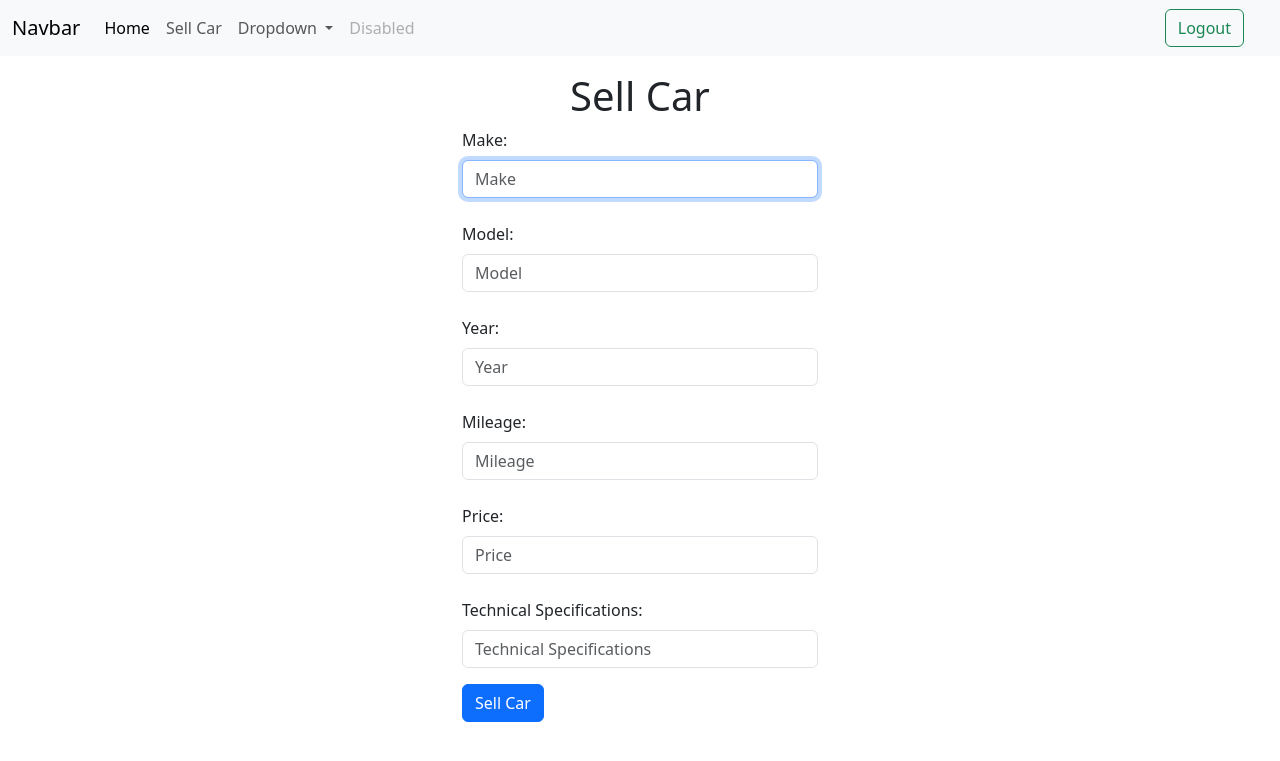
After one commit to ramiqayya/cs50final, a Flask app: page /sell in a window 1280 px wide. The commit adds this page. Shown: the top 761 px of the page. Run offline with Flask 2, Linux system fonts and the light colour scheme; a user stored in the database is signed in; some libraries are stand-ins or nearby versions.

Commit message:
add sell car template and functionality

```diff
--- a/app.py
+++ b/app.py
@@ -15,8 +15,6 @@ Session(app)
 db = SQL("sqlite:///projectv2.db")
 
 
-
-
 @app.route("/logout")
 def logout():
     """Log user out"""
@@ -26,7 +24,6 @@ def logout():
 
     # Redirect user to login form
     return redirect("/")
-
 
 
 @app.route("/login", methods=["GET", "POST"])
@@ -66,16 +63,42 @@ def login():
         return render_template("login.html")
 
 
+@app.route("/sell", methods=["GET", "POST"])
+@login_required
+def sell():
+    if request.method == "POST":
+        make = request.form.get("make")
+        if not make:
+            return apology("must provide make")
+        model = request.form.get("model")
+        if not model:
+            return apology("must provide model")
+        year = request.form.get("year")
+        if not year:
+            return apology("must provide year")
+        mileage = request.form.get("mileage")
+        if not mileage:
+            return apology("must provide mileage")
+        price = request.form.get("price")
+        if not price:
+            return apology("must provide price")
+        technical = request.form.get("technical")
+        if not technical:
+            return apology("must provide technical specifications")
+        db.execute("INSERT INTO cars ( make, model, year, mileage, price, technical) VALUES (?,?,?,?,?,?)",
+                   make, model, year, mileage, price, technical)
+        return redirect("/")
 
+    else:
+        return render_template("addcar.html")
 
 
 @app.route("/register", methods=["GET", "POST"])
 def register():
     if request.method == "POST":
-        print("d5ra")
-        username= request.form.get("username")
-        password= request.form.get("password")
-        confirmation= request.form.get("confirmation")
+        username = request.form.get("username")
+        password = request.form.get("password")
+        confirmation = request.form.get("confirmation")
         if not request.form.get("username"):
             return apology("must provide username", 400)
 
@@ -92,20 +115,22 @@ def register():
             if user['username'] == username:
                 return apology("Username is taken", 400)
 
-        db.execute("INSERT INTO users (username, hash) VALUES(?, ?)", username, hash)
+        db.execute(
+            "INSERT INTO users (username, hash) VALUES(?, ?)", username, hash)
 
         return redirect("/")
 
     else:
         return render_template("register.html")
 
+
 @app.route("/")
 @login_required
 def index():
-    name =db.execute("SELECT username FROM users WHERE user_id=?",session["user_id"])
+    name = db.execute(
+        "SELECT username FROM users WHERE user_id=?", session["user_id"])
 
-    return render_template("index.html",username=name[0]["username"])
-
+    return render_template("index.html", username=name[0]["username"])
 
 
 if __name__ == "__main__":
--- /dev/null
+++ b/templates/addcar.html
@@ -0,0 +1,53 @@
+{% extends "layout.html" %}
+
+{% block head%}
+<title>Login page</title>
+{% endblock %}
+
+{% block body %}
+<div class="container">
+    <div class="row">
+        <div class="col">
+
+        </div>
+        <div class="col mt-3">
+            <h1 class="text-center">Sell Car</h1>
+
+            <form action="/sell" method="POST">
+                <div class="mb-3">
+                    <label for="make" class="form-label">Make:</label>
+                    <input type="text" class="form-control" autocomplete="off" autofocus name="make" id="make"
+                        placeholder="Make">
+                    <br>
+                    <label for="model" class="form-label">Model:</label>
+                    <input type="text" class="form-control" autocomplete="off" name="model" id="model"
+                        placeholder="Model">
+                    <br>
+                    <label for="year" class="form-label">Year:</label>
+                    <input type="text" class="form-control" autocomplete="off" name="year" id="year"
+                        placeholder="Year">
+                    <br>
+                    <label for="mileage" class="form-label">Mileage:</label>
+                    <input type="text" class="form-control" autocomplete="off" name="mileage" id="mileage"
+                        placeholder="Mileage">
+                    <br>
+                    <label for="price" class="form-label">Price:</label>
+                    <input type="text" class="form-control" autocomplete="off" name="price" id="price"
+                        placeholder="Price">
+                    <br>
+                    <label for="technical" class="form-label">Technical Specifications:</label>
+                    <input type="text" class="form-control mb-3" autocomplete="off" name="technical" id="technical"
+                        placeholder="Technical Specifications">
+
+                    <input class="btn btn-primary" type="submit" value="Sell Car">
+                </div>
+            </form>
+        </div>
+        <div class="col">
+
+        </div>
+    </div>
+</div>
+
+
+{% endblock %}
--- a/templates/index.html
+++ b/templates/index.html
@@ -1,7 +1,7 @@
 {% extends "layout.html"%}
 
 {% block head %}
-<title>Page</title>
+<title>Homepage</title>
 {% endblock%}
 
 {% block body%}
--- a/templates/layout.html
+++ b/templates/layout.html
@@ -26,7 +26,7 @@
                         <a class="nav-link active" aria-current="page" href="#">Home</a>
                     </li>
                     <li class="nav-item">
-                        <a class="nav-link" href="#">Link</a>
+                        <a class="nav-link" href="/sell">Sell Car</a>
                     </li>
                     <li class="nav-item dropdown">
                         <a class="nav-link dropdown-toggle" href="#" role="button" data-bs-toggle="dropdown"
```
Also changed, not shown: projectv2.db, 1 other file.
